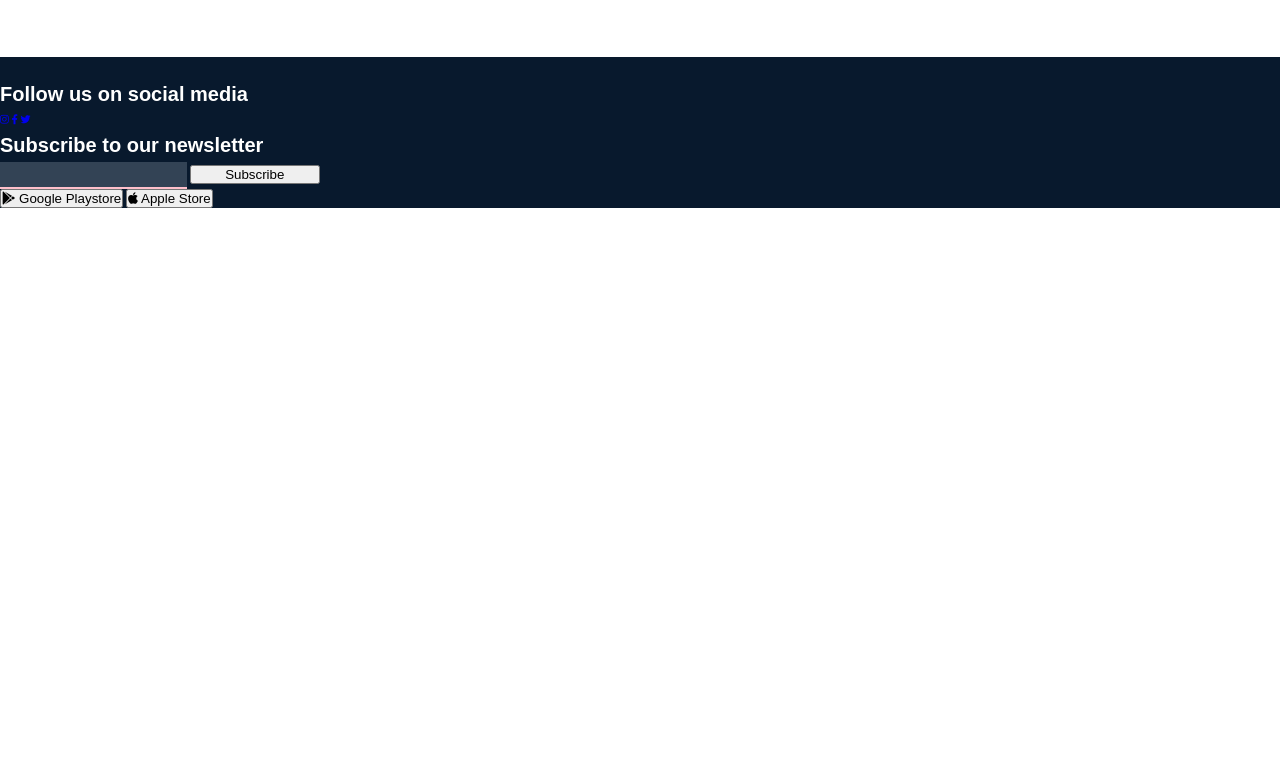
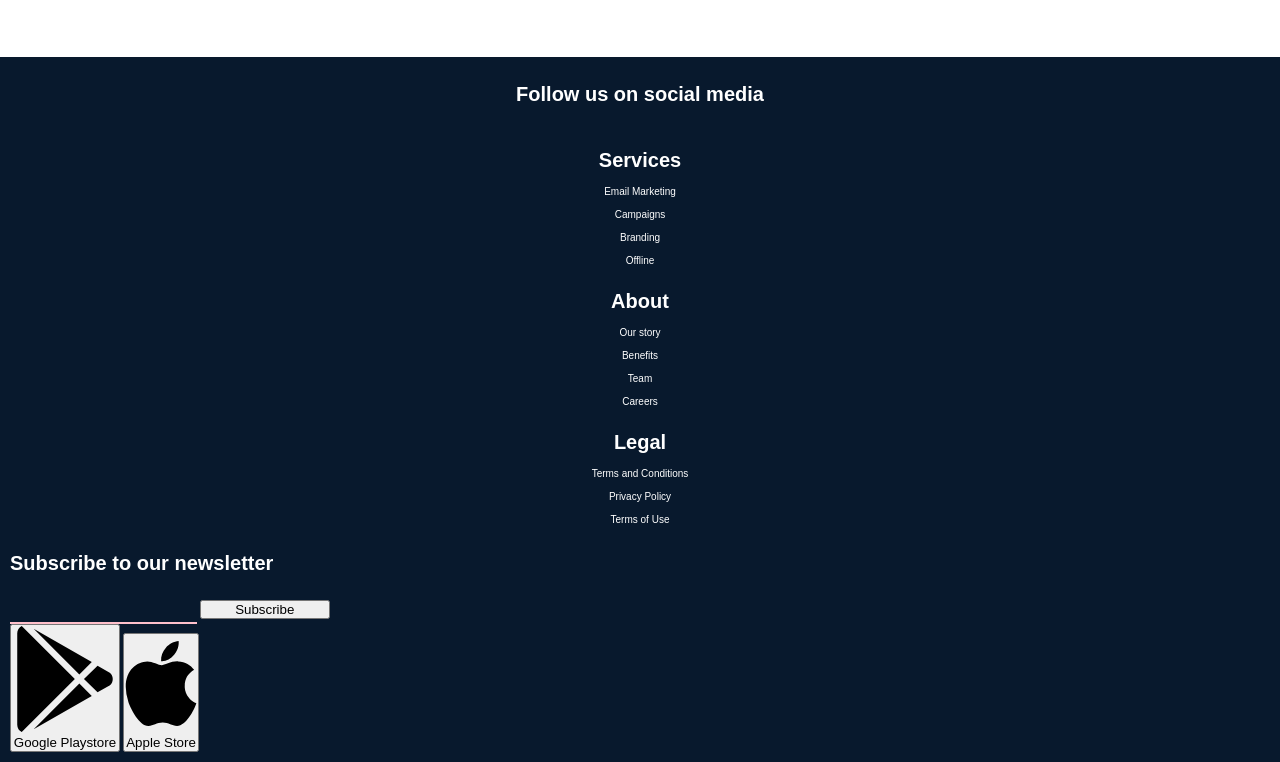
Before and after one commit to kpeale/SOLMUSIC, a website: page index.html in a window 1280 px wide. Shown: the part 3980-4742 px from the top of the page. Before the commit the page ends 4188 px from the top, so only its background shows below. Drawn offline with nearby package versions, Linux system fonts and the light colour scheme.

Commit message:
Second Commit

```diff
--- a/css/style.css
+++ b/css/style.css
@@ -683,6 +683,7 @@ nav {
 
   .footer-top h1{
     margin-top: 2rem;
+    text-align: center;
   }
 
   .footer-top-list{
@@ -695,13 +696,58 @@ nav {
     display: inline-block;
   }
 
+  .footer-top-list img{
+    cursor: pointer;
+    color: aliceblue;
+  }
+
+  .footer-bottom-1{
+    display: flex;
+    flex-direction: column;
+    margin-bottom: 8px;
+  }
+  .footer-bottom-1 > div{
+    margin-top: 15px;
+    text-align: center;
+  }
+
+  .footer-bottom-1 h4{
+    font-size: 2rem;
+  }
+
+  .footer-bottom-1 ul{
+    list-style-type: none;
+    margin: none;
+  }
+
+  .footer-bottom-1 li{
+    margin-top: 6px;
+
+  }
+
+  .footer-bottom-2{
+    padding: 1rem;
+  }
+
+
+
+  .footer-bottom-2 label{
+    /* visibility: hidden; */
+  }
+
+  .footer-bottom-2 .input-field{
+    margin: 0 auto;
+  }
+
   .input-field input{
     padding: 5px;
     border: none;
     outline: none;
-    background-color: rgb(51, 67, 85);
+    background-color: #08192D;
     border-bottom: 2px solid pink;
   }
+
+
 
   .input-field button{
     width: 13rem;
--- a/index.html
+++ b/index.html
@@ -11,6 +11,12 @@
 
     <!--fontawesome cdn-->
     <link rel="stylesheet" href="https://cdnjs.cloudflare.com/ajax/libs/font-awesome/5.15.2/css/all.min.css" integrity="sha512-HK5fgLBL+xu6dm/Ii3z4xhlSUyZgTT9tuc/hSrtw6uzJOvgRr2a9jyxxT1ely+B+xFAmJKVSTbpM/CuL7qxO8w==" crossorigin="anonymous" />
+
+    <!--Animate CSS-->
+    <link
+    rel="stylesheet"
+    href="https://cdnjs.cloudflare.com/ajax/libs/animate.css/4.1.1/animate.min.css"
+  />
 
     <!--css stylesheet-->
     <link rel="stylesheet" href="css/style.css">
@@ -279,39 +285,56 @@
           <h1>Follow us on social media</h1>
           <div>
             <ul class="footer-top-list">
-              <li><a href="#"><i class="fab fa-instagram"></i></a></li>
-              <li><a href="#"><i class="fab fa-facebook-f"></i></a></li>
-              <li><a href="#"><i class="fab fa-twitter"></i></a></li>
+              <li><a href="#"><img src="./images/svg/instagram-brands.svg" alt="Instagram Account"/></a></li>
+              <li><a href="#"><img src="./images/svg/facebook-f-brands.svg" alt="Facebook Account"/></a></li>
+              <li><a href="#"><img src="./images/svg/twitter-brands.svg" alt="Twitter Account"></a></li>
             </ul>
           </div>
         </div>
         <div class="footer-bottom">
-          <div>
+          <div class="footer-bottom-1">
             <div>
-              <h4></h4>
-              <p></p>
+              <h4>Services</h4>
+              <ul>
+                <li>Email Marketing</li>
+                <li>Campaigns</li>
+                <li>Branding</li>
+                <li>Offline</li>
+              </ul>
             </div>
             <div>
-              <h4></h4>
-              <p></p>
+              <h4>About</h4>
+              <ul>
+                <li>Our story</li>
+                <li>Benefits</li>
+                <li>Team</li>
+                <li>Careers</li>
+              </ul>
             </div>
             <div>
-              <h4></h4>
-              <p></p>
+              <h4>Legal</h4>
+              <ul>
+                <li>Terms and Conditions</li>
+                <li>Privacy Policy</li>
+                <li>Terms of Use</li>
+              </ul>
             </div>
           </div>
-          <div>
+          <div class="footer-bottom-2">
+            <h1>Subscribe to our newsletter</h1>
+            <label for="subscribe" class="label">Enter your Email Address</label>
             <div class="input-field">
-              <h1>Subscribe to our newsletter</h1>
               <input type="email" name="subscribe" id="subscribe">
-              <button>Subscribe</button>
+              <button class="subscribe-button">Subscribe</button>
             </div>
             <div class="download">
-              <button class="download-android"><i class="fab fa-google-play"></i> Google Playstore</button>
-              <button class="apple"><i class="fab fa-apple"></i> Apple Store</button>
+              <button class="download-android"><img src="./images/svg/google-play-brands.svg" alt="Download From Google Playstore"/> Google Playstore</button>
+              <button class="apple"><img src="./images/svg/apple-brands.svg" alt="Download from Apple AppStore"/> Apple Store</button>
             </div>
           </div>
         </div>
       </footer>
+
+      <script src="index.js"></script>
 </body>
 </html>
--- /dev/null
+++ b/index.js
@@ -0,0 +1,23 @@
+const input = document.querySelector('#subscribe');
+const inputLabel = document.querySelector('.label');
+const subscribeBtn = document.querySelector('.subscribe-button');
+
+inputLabel.style.visibility = 'hidden';
+input.addEventListener('click', function(e){
+    inputLabel.style.visibility = 'visible';
+})
+
+input.addEventListener('blur', function(e){
+    if(input.value === ''){
+        inputLabel.style.visibility = 'hidden';
+    }
+})
+
+subscribeBtn.addEventListener('click', function(e){
+    if(input.value !== ''){
+        input.value = '';
+        inputLabel.style.visibility = 'hidden';
+    }else{
+        inputLabel.textContent = 'Please enter a valid email address.'
+    }
+})
```
Also changed, not shown: images/svg/apple-brands.svg (added), images/svg/facebook-f-brands.svg (added), images/svg/google-play-brands.svg (added), images/svg/instagram-brands.svg (added), images/svg/twitter-brands.svg (added).
